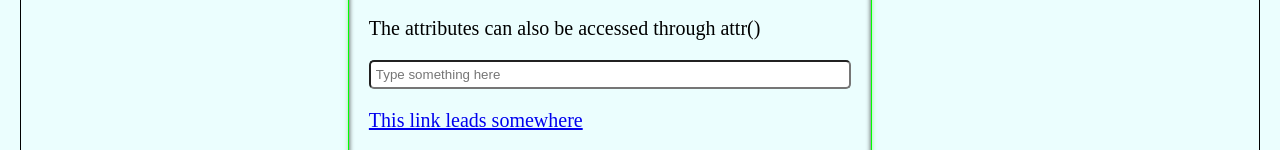
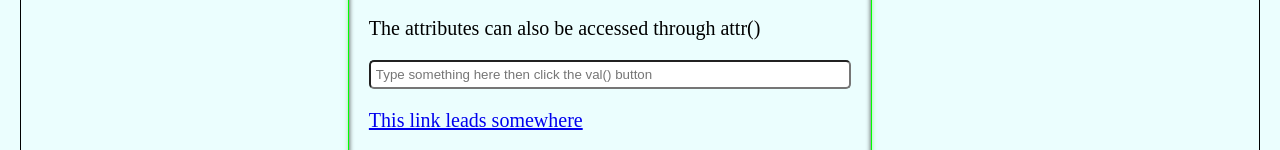
Before and after one commit to Desmazing/jQuery-Get-Content, a plain HTML site: page index.html in a window 1280 px wide. Shown: the part 232-382 px from the top of the page. Drawn offline with nearby package versions, Linux system fonts and the light colour scheme.

Commit message:
jquery get content

```diff
--- a/index.html
+++ b/index.html
@@ -15,7 +15,7 @@
             <h3>Get Content and Attributes</h3>
             <p>Using html(), text() and val(), we can get <b>respective</b> content</p>
             <p>The attributes can also be accessed through attr()</p>
-            <input type="text" value="" id="input" placeholder="Type something here">
+            <input type="text" value="" id="input" placeholder="Type something here then click the val() button">
             <a href="amazing.com" id="link">This link leads somewhere</a>
             <div style="display: flex; flex-direction: row; gap: 10px;">
                 <button type="button" id="evaluate"> Click to evaluate html()</button>
```
